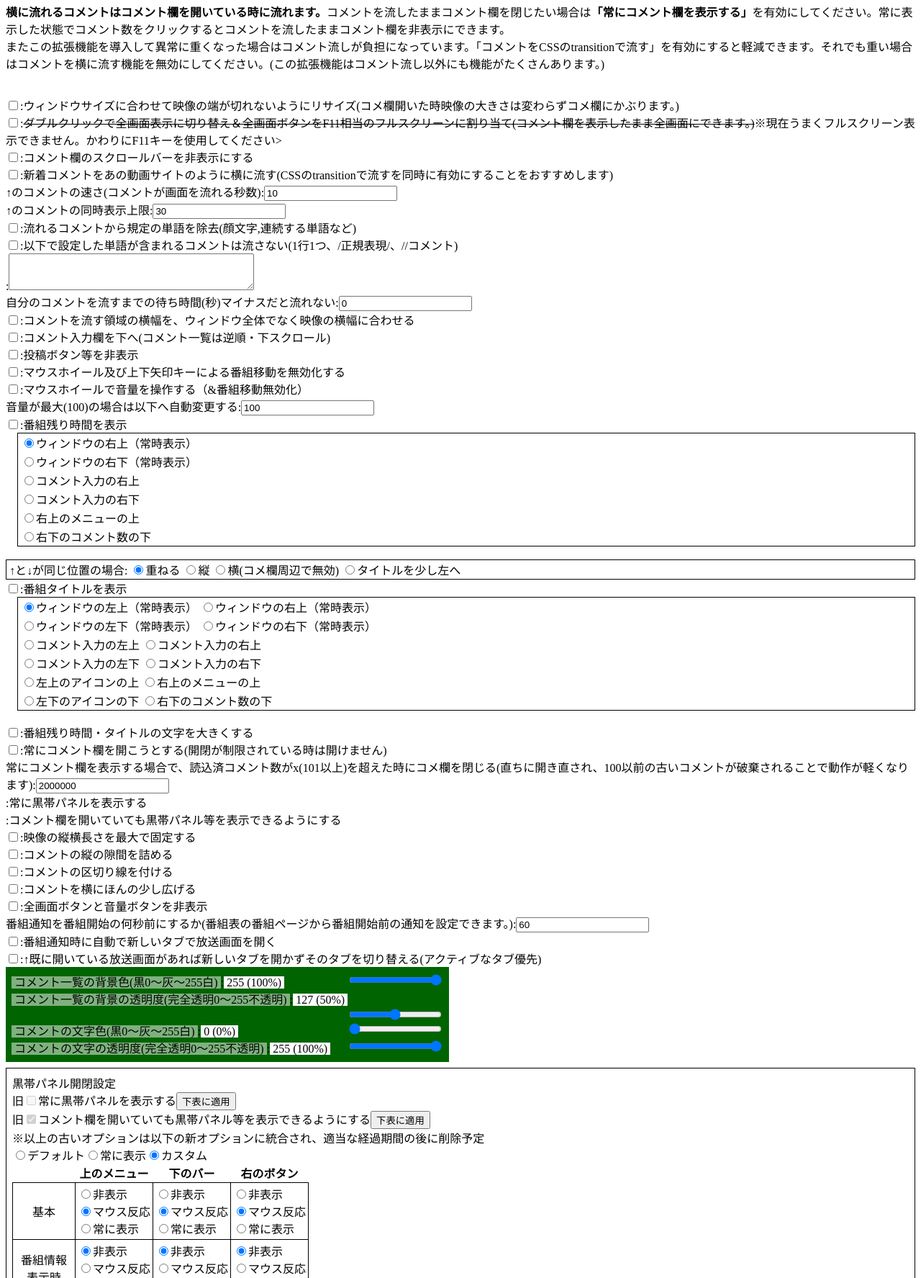
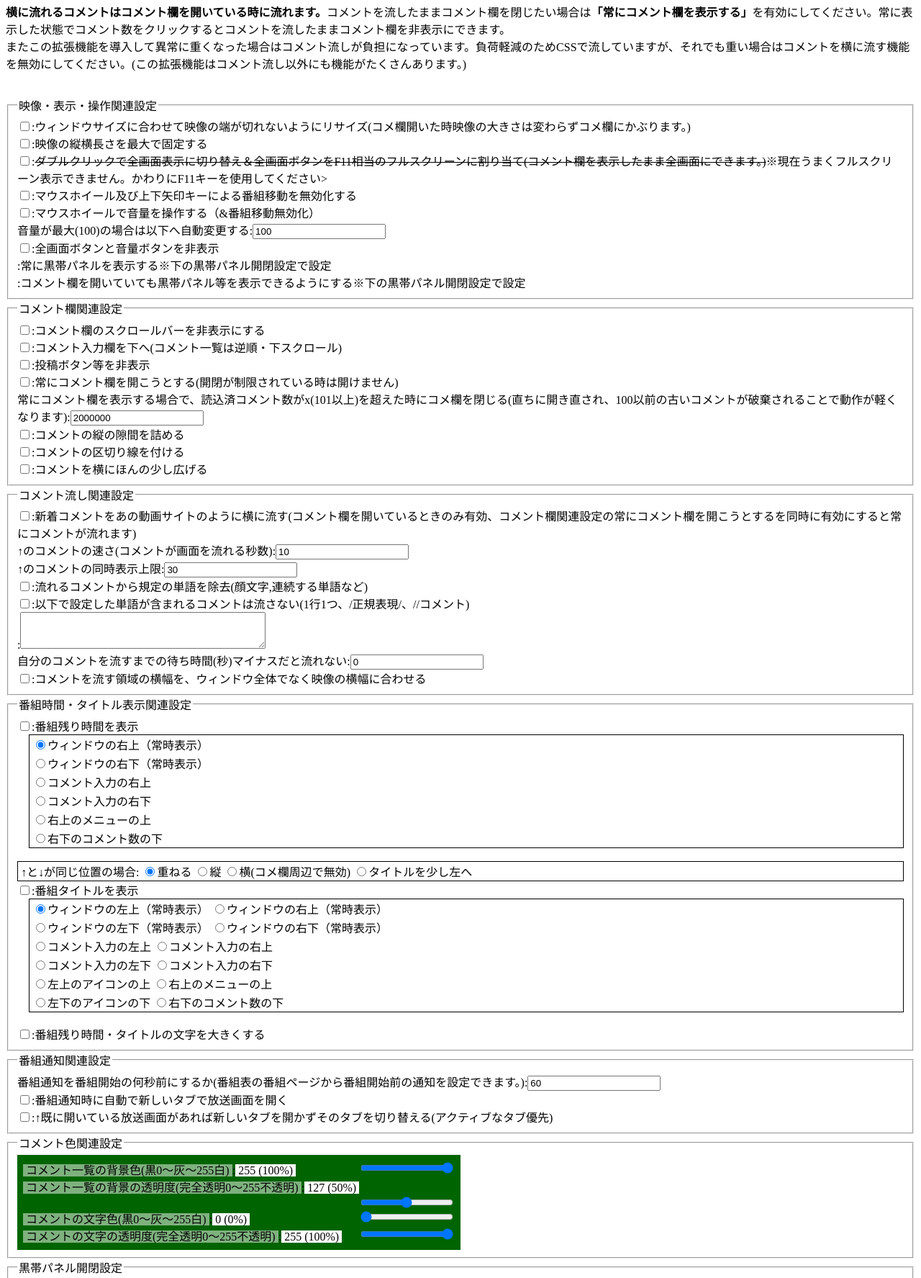
Before and after one commit to nakayuki805/AbemaTVChromeExtension, a browser extension: page option.html in a window 1280 px wide. Shown: the part 236-2011 px from the top of the page at 72% size. Drawn offline with Linux system fonts and the light colour scheme.

Commit message:
fieldsetで設定画面をグループ化

```diff
--- a/option.js
+++ b/option.js
@@ -124,10 +124,10 @@ $(function(){
         $('#ComeMukouD').remove();
     }
     if($('#panelCustom').length==0){
-        $('<div id="panelCustom"">黒帯パネル開閉設定<br></div>').insertBefore('#CommentMukouSettings');
+        $('<fieldset><legend>黒帯パネル開閉設定</legend><div id="panelCustom""></div></fieldset>').insertBefore('#CommentMukouSettings');
         $('#panelCustom').css("margin-top","8px")
-            .css("padding","8px")
-            .css("border","1px solid black")
+            .css("padding","8px");
+            //.css("border","1px solid black")
         ;
         $('#isAlwaysShowPanel').appendTo('#panelCustom').prop("disabled",true).before("旧");
         $('<input type="button" id="alwaysShowPanelB" value="下表に適用">').insertAfter('#isAlwaysShowPanel').before("常に黒帯パネルを表示する");
--- a/settings.js
+++ b/settings.js
@@ -1,7 +1,19 @@
 var settingsList = [
+    {
+        "description" : "映像・表示・操作関連設定",
+        "settings": [
             {
                 "name": "isResizeScreen",
                 "description": "ウィンドウサイズに合わせて映像の端が切れないようにリサイズ(コメ欄開いた時映像の大きさは変わらずコメ欄にかぶります。)",
+                "type": "boolean",
+                "isInstantChangable": true
+            },
+            {
+                //        "name": "isMovieResize",
+                "name": "isMovieMaximize",
+                //        "description": "映像を枠に合わせて縮小する",
+                //        "description": "映像の横長さを最大に固定する",
+                "description": "映像の縦横長さを最大で固定する",
                 "type": "boolean",
                 "isInstantChangable": true
             },
@@ -12,12 +24,49 @@ var settingsList = [
                 "type": "boolean",
                 "isInstantChangable": true
             },
-//    {
-//        "name": "isEnterSubmit",
-//        "description": "エンターでコメント送信",
-//        "type": "boolean",
-//        "isInstantChangable": true
-//    },
+            {
+                "name": "isCancelWheel",
+                //        "description": "マウスホイールによる番組移動を禁止する",
+                "description": "マウスホイール及び上下矢印キーによる番組移動を無効化する",
+                "type": "boolean",
+                "isInstantChangable": true
+            },
+            {
+                "name": "isVolumeWheel",
+                //        "description": "マウスホイールによる番組移動を音量操作へ変更する",
+                "description": "マウスホイールで音量を操作する（&番組移動無効化）",
+                "type": "boolean",
+                "isInstantChangable": true
+            },
+            {
+                "name": "changeMaxVolume",
+                "description": "音量が最大(100)の場合は以下へ自動変更する",
+                "type": "number",
+                "isInstantChangable": true
+            },
+            {
+                "name": "isHideButtons",
+                "description": "全画面ボタンと音量ボタンを非表示",
+                "type": "boolean",
+                "isInstantChangable": true
+            },
+            {
+                "name": "isAlwaysShowPanel",
+                "description": "常に黒帯パネルを表示する※下の黒帯パネル開閉設定で設定",
+                "type": "boolean",
+                "isInstantChangable": true
+            },
+            {
+                "name": "isOpenPanelwCome",
+                "description": "コメント欄を開いていても黒帯パネル等を表示できるようにする※下の黒帯パネル開閉設定で設定",
+                "type": "boolean",
+                "isInstantChangable": true
+            }
+        ]
+    },
+    {
+        "description": "コメント欄関連設定",
+        "settings": [
             {
                 "name": "isHideOldComment",
                 "description": "コメント欄のスクロールバーを非表示にする",
@@ -25,8 +74,61 @@ var settingsList = [
                 "isInstantChangable": true
             },
             {
+                "name": "isInpWinBottom",
+                "description": "コメント入力欄を下へ(コメント一覧は逆順・下スクロール)",
+                "type": "boolean",
+                "isInstantChangable": true
+            },
+            {
+                "name": "isCustomPostWin",
+                //        "description": "投稿ボタン削除・入力欄1行化",
+                "description": "投稿ボタン等を非表示",
+                "type": "boolean",
+                //        "isInstantChangable": false
+                "isInstantChangable": true
+            },
+            {
+                "name": "isSureReadComment",
+                //        "description": "常にコメント欄を表示する",
+                "description": "常にコメント欄を開こうとする(開閉が制限されている時は開けません)",
+                "type": "boolean",
+                //        "isInstantChangable": false
+                "isInstantChangable": true
+            },
+            {
+                "name": "sureReadRefreshx",
+                //        "description": "読込済コメント数がx(101以上)を超えた時にコメ欄を閉じる(再度開く時に100以降の古いコメントが破棄される)",
+                //        "description": "常にコメント欄を表示する場合で、読込済コメント数がx(101以上)を超えた時にコメ欄を閉じる(再度開く時に100以降の古いコメントが破棄される)",
+                "description": "常にコメント欄を表示する場合で、読込済コメント数がx(101以上)を超えた時にコメ欄を閉じる(直ちに開き直され、100以前の古いコメントが破棄されることで動作が軽くなります)",
+                "type": "number",
+                "isInstantChangable": true
+            },
+            {
+                "name": "isCommentPadZero",
+                "description": "コメントの縦の隙間を詰める",
+                "type": "boolean",
+                "isInstantChangable": true
+            },
+            {
+                "name": "isCommentTBorder",
+                "description": "コメントの区切り線を付ける",
+                "type": "boolean",
+                "isInstantChangable": true
+            },
+            {
+                "name": "isCommentWide",
+                "description": "コメントを横にほんの少し広げる",
+                "type": "boolean",
+                "isInstantChangable": true
+            }
+        ]
+    },
+    {
+        "description": "コメント流し関連設定",
+        "settings": [
+            {
                 "name": "isMovingComment",
-        "description": "新着コメントをあの動画サイトのように横に流す(CSSのtransitionで流すを同時に有効にすることをおすすめします)",
+                "description": "新着コメントをあの動画サイトのように横に流す(コメント欄を開いているときのみ有効、コメント欄関連設定の常にコメント欄を開こうとするを同時に有効にすると常にコメントが流れます)",
                 "type": "boolean",
                 "isInstantChangable": true
             },
@@ -42,14 +144,6 @@ var settingsList = [
                 "type": "number",
                 "isInstantChangable": true
             },
-/*    {
-        "name": "isMoveByCSS",
-//        "description": "コメントをCSSのtransitionで流す(速度も変更できます。コメント流しが重い場合、これで軽減するかもしれません。)",
-        "description": "コメントをCSSのtransitionで流す(速度も変更できます。コメント流しが重い場合、これで軽減するかもしれません。)※現在このオプションは強制的に有効として扱っています",
-        "type": "boolean",
-        "isInstantChangable": false
-//        "isInstantChangable": true
-    },*/
             {
                 "name": "isComeNg",
                 "description": "流れるコメントから規定の単語を除去(顔文字,連続する単語など)",
@@ -79,44 +173,12 @@ var settingsList = [
                 "description": "コメントを流す領域の横幅を、ウィンドウ全体でなく映像の横幅に合わせる",
                 "type": "boolean",
                 "isInstantChangable": true
+            }
+        ]
     },
     {
-        "name": "isInpWinBottom",
-//        "description": "コメント入力欄の位置を下へ・コメント一覧を逆順・下へスクロール(コメ欄を常に表示しているときのみ)",
-//        "description": "コメント入力欄の位置を下へ(コメント一覧の逆順・スクロール機能は一時廃止)",
-//        "description": "コメント入力欄と番組残り時間を下へ(コメント一覧は逆順・下スクロール)",
-        "description": "コメント入力欄を下へ(コメント一覧は逆順・下スクロール)",
-        "type": "boolean",
-        "isInstantChangable": true
-    },
-    {
-        "name": "isCustomPostWin",
-//        "description": "投稿ボタン削除・入力欄1行化",
-        "description": "投稿ボタン等を非表示",
-        "type": "boolean",
-//        "isInstantChangable": false
-        "isInstantChangable": true
-    },
-    {
-        "name": "isCancelWheel",
-//        "description": "マウスホイールによる番組移動を禁止する",
-        "description": "マウスホイール及び上下矢印キーによる番組移動を無効化する",
-        "type": "boolean",
-        "isInstantChangable": true
-    },
-    {
-        "name": "isVolumeWheel",
-//        "description": "マウスホイールによる番組移動を音量操作へ変更する",
-        "description": "マウスホイールで音量を操作する（&番組移動無効化）",
-        "type": "boolean",
-        "isInstantChangable": true
-    },
-    {
-        "name": "changeMaxVolume",
-        "description": "音量が最大(100)の場合は以下へ自動変更する",
-        "type": "number",
-        "isInstantChangable": true
-    },
+        "description": "番組時間・タイトル表示関連設定",
+        "settings": [
             {
                 "name": "isTimeVisible",
                 //        "description": "コメント入力欄の近くに番組残り時間を表示",
@@ -136,70 +198,12 @@ var settingsList = [
                 "description": "番組残り時間・タイトルの文字を大きくする",
                 "type": "boolean",
                 "isInstantChangable": true
+            }
+        ]
     },
     {
-        "name": "isSureReadComment",
-//        "description": "常にコメント欄を表示する",
-        "description": "常にコメント欄を開こうとする(開閉が制限されている時は開けません)",
-        "type": "boolean",
-//        "isInstantChangable": false
-        "isInstantChangable": true
-    },
-    {
-        "name": "sureReadRefreshx",
-//        "description": "読込済コメント数がx(101以上)を超えた時にコメ欄を閉じる(再度開く時に100以降の古いコメントが破棄される)",
-//        "description": "常にコメント欄を表示する場合で、読込済コメント数がx(101以上)を超えた時にコメ欄を閉じる(再度開く時に100以降の古いコメントが破棄される)",
-        "description": "常にコメント欄を表示する場合で、読込済コメント数がx(101以上)を超えた時にコメ欄を閉じる(直ちに開き直され、100以前の古いコメントが破棄されることで動作が軽くなります)",
-        "type": "number",
-        "isInstantChangable": true
-    },
-    {
-        "name": "isAlwaysShowPanel",
-        "description": "常に黒帯パネルを表示する",
-        "type": "boolean",
-//        "isInstantChangable": false
-        "isInstantChangable": true
-    },
-    {
-        "name": "isOpenPanelwCome",
-//        "description": "コメント欄を開いていても黒帯パネルを表示する",
-        "description": "コメント欄を開いていても黒帯パネル等を表示できるようにする",
-        "type": "boolean",
-        "isInstantChangable": true
-    },
-    {
-//        "name": "isMovieResize",
-        "name": "isMovieMaximize",
-//        "description": "映像を枠に合わせて縮小する",
-//        "description": "映像の横長さを最大に固定する",
-        "description": "映像の縦横長さを最大で固定する",
-        "type": "boolean",
-        "isInstantChangable": true
-    },
-    {
-        "name": "isCommentPadZero",
-        "description": "コメントの縦の隙間を詰める",
-        "type": "boolean",
-        "isInstantChangable": true
-    },
-    {
-        "name": "isCommentTBorder",
-        "description": "コメントの区切り線を付ける",
-        "type": "boolean",
-        "isInstantChangable": true
-    },
-    {
-        "name": "isCommentWide",
-        "description": "コメントを横にほんの少し広げる",
-        "type": "boolean",
-        "isInstantChangable": true
-    },
-    {
-        "name": "isHideButtons",
-        "description": "全画面ボタンと音量ボタンを非表示",
-        "type": "boolean",
-        "isInstantChangable": true
-    },
+        "description": "番組通知関連設定",
+        "settings": [
             {
                 "name": "notifySeconds",
                 "description": "番組通知を番組開始の何秒前にするか(番組表の番組ページから番組開始前の通知を設定できます。)",
@@ -217,6 +221,8 @@ var settingsList = [
                 "description": "↑既に開いている放送画面があれば新しいタブを開かずそのタブを切り替える(アクティブなタブ優先)",
                 "type": "boolean",
                 "isInstantChangable": false
+            }
+        ]
     }
     ];
 var ComeColorSettingList = [
@@ -458,9 +464,14 @@ function generateRadioInput(settingsArr){
     return inputHTML;
 }
 function generateOptionHTML(isPermanent) {
-    var htmlstr = generateOptionInput(settingsList, isPermanent);
-    htmlstr += '<div id="CommentColorSettings">' + generateOptionInput(ComeColorSettingList, isPermanent) + '</div>';
-    htmlstr += '<div id="CommentMukouSettings">' + generateOptionInput(CMSettingList, isPermanent) + '</div>';
+    var htmlstr = "";
+    for (var i=0; i < settingsList.length; i++) {
+        htmlstr += "<fieldset><legend>" + settingsList[i].description + "</legend>";
+        htmlstr += generateOptionInput(settingsList[i].settings, isPermanent);
+        htmlstr += "</fieldset>";
+    }
+    htmlstr += '<fieldset><legend>コメント色関連設定</legend><div id="CommentColorSettings">' + generateOptionInput(ComeColorSettingList, isPermanent) + '</div></fieldset>';
     htmlstr += generateRadioInput(RadioSettingList);
+    htmlstr += '<div id="CommentMukouSettings"><fieldset><legend>コメント無効時関連設定</legend>' + generateOptionInput(CMSettingList, isPermanent) + '</fieldset></div>';
     return htmlstr;
 }
```
Also changed, not shown: option.html (+1 -1 lines), onairpage.js. Lines whose indentation alone changed are shown as unchanged.
